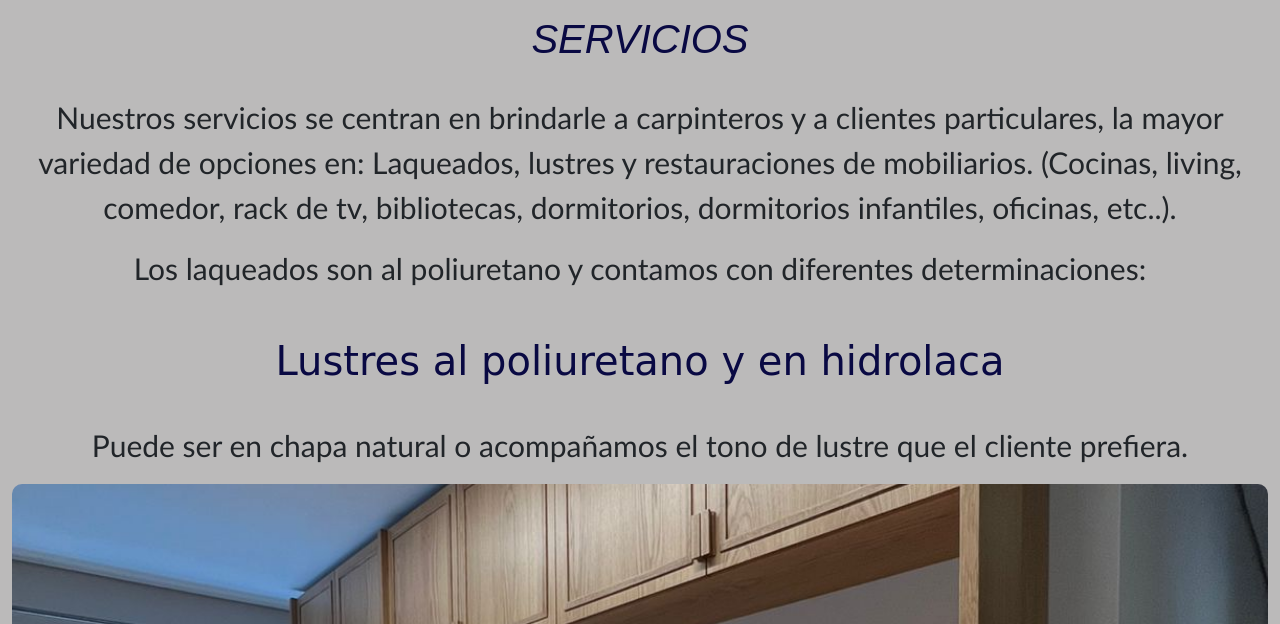
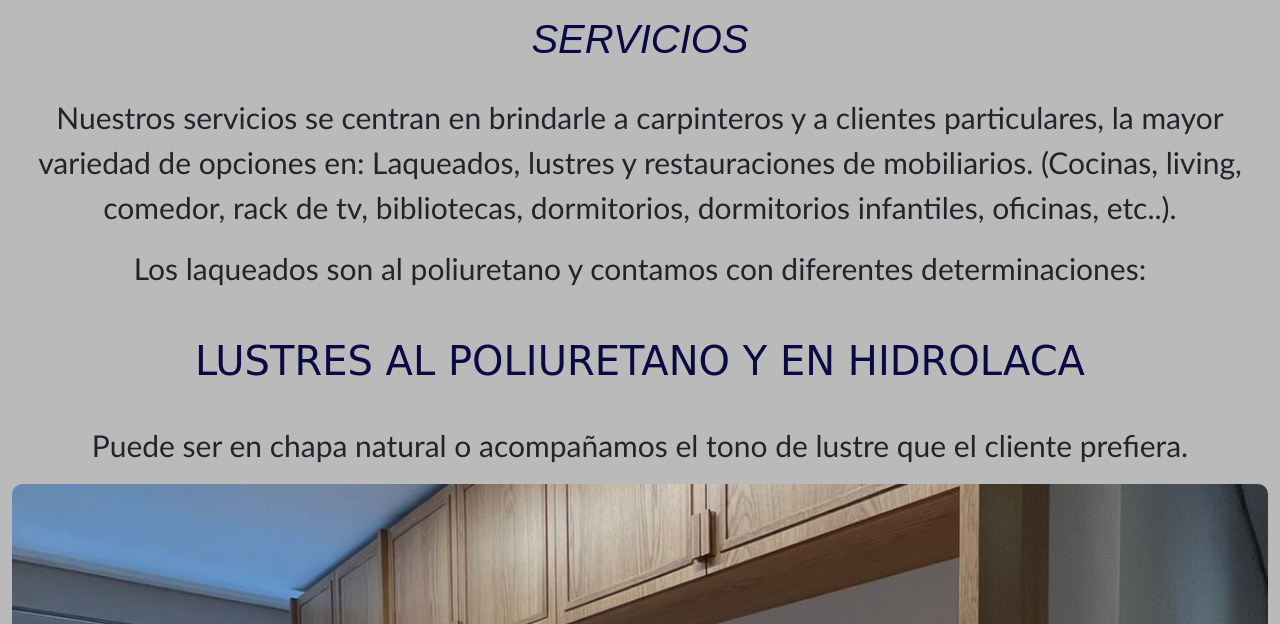
Before and after one commit to vaninarojas/PreEntrega3-Rojas, a website: page pages/servicios/lustrespoliu.html in a window 1280 px wide. Shown: the part 176-800 px from the top of the page. Drawn offline with nearby package versions, Linux system fonts and the light colour scheme.

Commit message:
detalles

```diff
--- a/pages/servicios/lustrespoliu.html
+++ b/pages/servicios/lustrespoliu.html
@@ -95,7 +95,7 @@
 
                 <div class="d-flex justify-content-center m-2 p-2" data-aos="fade-up"
                 data-aos-duration="3000" >
-                    <p class="servicio fs-1 translate">Lustres al poliuretano y en hidrolaca</p>
+                    <p class="servicio fs-1 translate">LUSTRES AL POLIURETANO Y EN HIDROLACA</p>
                  </div>
 
                  <div>
```
Also changed, not shown: pages/contacto.html (+1 -0 lines).
